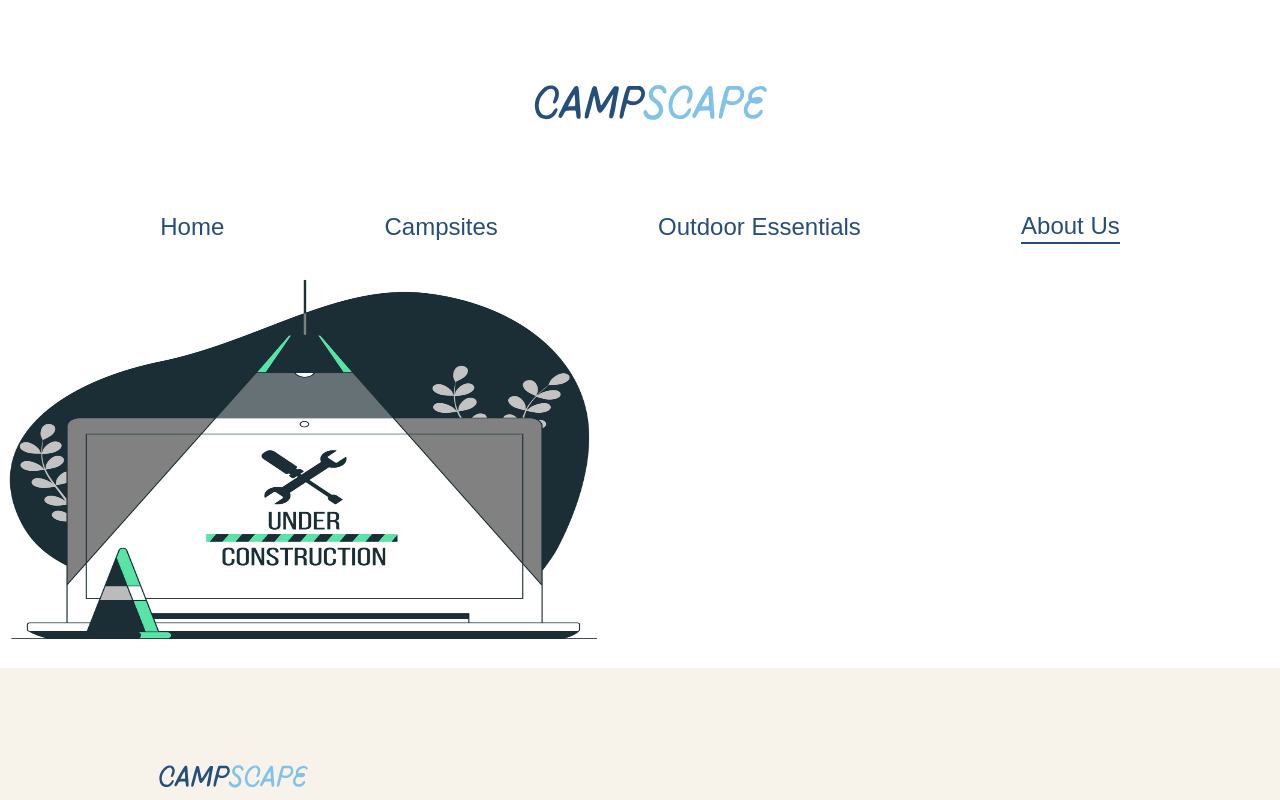
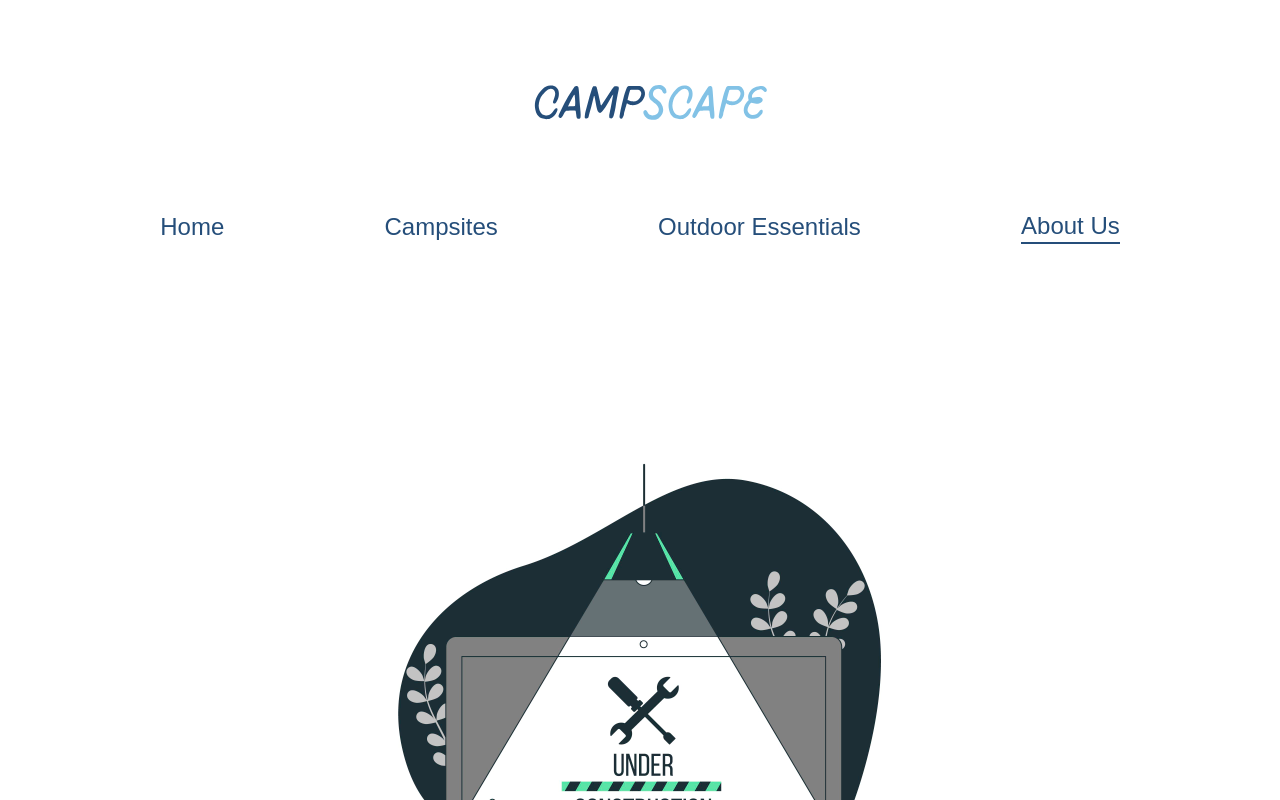
Before and after one commit to Marie-L1/Campscape, a Next.js app: page /about in a window 1280 px wide. Shown: the top 800 px of the page. Built offline with nearby package versions, Linux system fonts and the light colour scheme.

Commit message:
adding under construction image to 2 pages, basic styling

```diff
--- /dev/null
+++ b/src/app/about/about.scss
@@ -0,0 +1,33 @@
+@use "../styles/partials/mixins" as *;
+@use "../styles/partials/variables" as *;
+
+.about{
+    display: flex;
+    align-items: center;
+    justify-content: center;
+    margin: 5rem;
+
+    &__construction{
+        width: 12.5rem;
+        height: 12.5rem;
+    }
+
+    @include tablet{
+        margin: 6.25rem;
+
+        &__construction{
+            width: 21.875rem;
+            height: 21.875rem;
+        }
+
+    }
+    @include desktop{
+        margin: 12.5rem;
+
+        &__construction{
+            width: 31.25rem;
+            height: 31.25rem;
+        }
+
+    }
+}
--- a/src/app/about/page.tsx
+++ b/src/app/about/page.tsx
@@ -1,10 +1,10 @@
-import construction  from "/images/construction.jpg"
 import Image from "next/image"
+import "./about.scss"
 
 function AboutPage() {
   return (
-    <div>
-        <Image src={construction} alt="Under Construction" width={600} height={400} />
+    <div className="about">
+        <Image className="about__construction" src="/images/construction.jpg" alt="Under Construction" width={600} height={400} />
     </div>
   )
 }
--- a/src/app/campsites/[id]/campsite.scss
+++ b/src/app/campsites/[id]/campsite.scss
@@ -24,7 +24,7 @@
         z-index: 3;
     }
     &__img{
-        height: 50vh;
+        height: 40vh;
         width: 100vw;
         box-shadow: 0px 0px 5px 2px rgb(206 201 201);
         z-index: 0;
--- a/src/app/campsites/campsitesList.scss
+++ b/src/app/campsites/campsitesList.scss
@@ -13,8 +13,6 @@
         background-position: bottom;
         height: 400px;
         width: 100%;
-        margin-bottom: 50px;
-        padding-bottom: 50px;
     }
     &__hero-title{
         @include page-header;
```
Also changed, not shown: src/app/essentials/essentials.scss (added, +31 -0 lines), src/app/essentials/page.tsx (+4 -3 lines).
